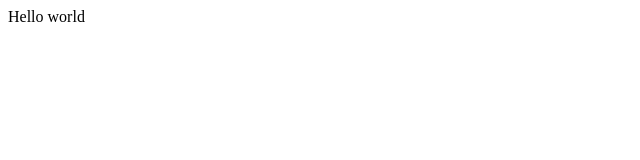
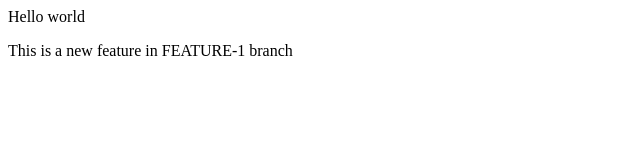
Before and after one commit to GulamSabauddin/Local-repo, a plain HTML site: page index.html in a window 1280 px wide. Shown: the whole page, without its empty margins (0-640 px from the left). Drawn offline with Linux system fonts and the light colour scheme.

Commit message:
Added a new feature

```diff
--- a/index.html
+++ b/index.html
@@ -1 +1,2 @@
 <p>Hello world</p>
+<p>This is a new feature in FEATURE-1 branch</p>
```
